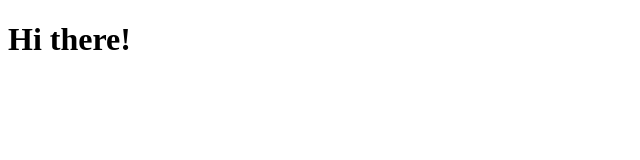
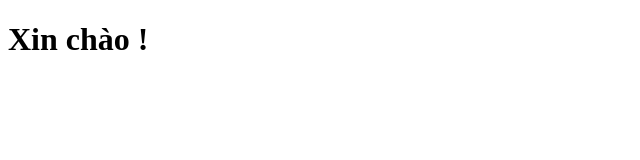
Before and after one commit to hieunmps16000/hcms, a plain HTML site: page index.html in a window 1280 px wide. Shown: the whole page, without its empty margins (0-640 px from the left). Drawn offline with Linux system fonts and the light colour scheme.

Commit message:
Change content h1

```diff
--- a/index.html
+++ b/index.html
@@ -6,6 +6,6 @@
     <title>mhieudev - MT CMS</title>
 </head>
 <body>
-    <h1>Hi there!</h1>
+    <h1>Xin chào !</h1>
 </body>
 </html>
```
